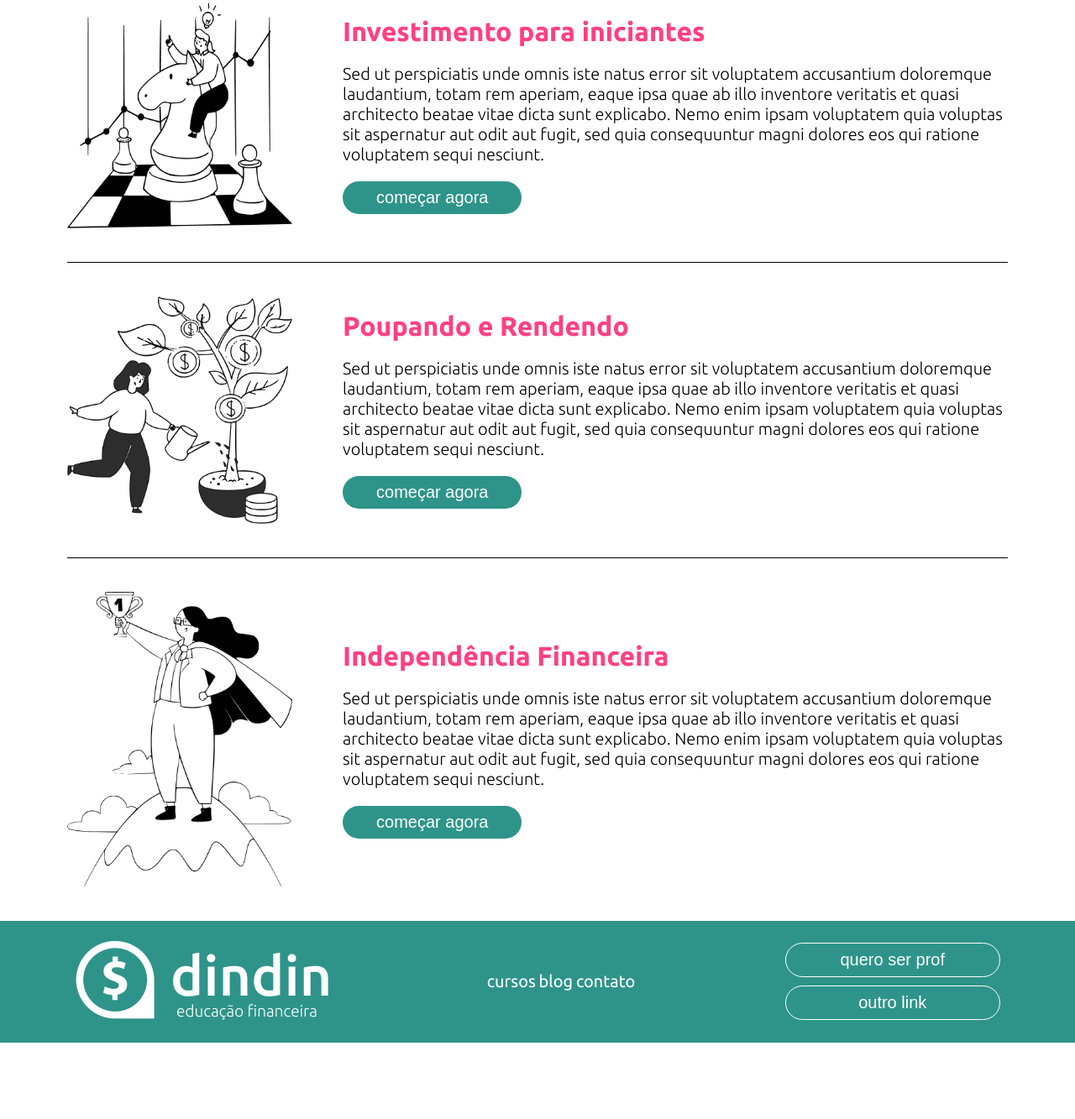
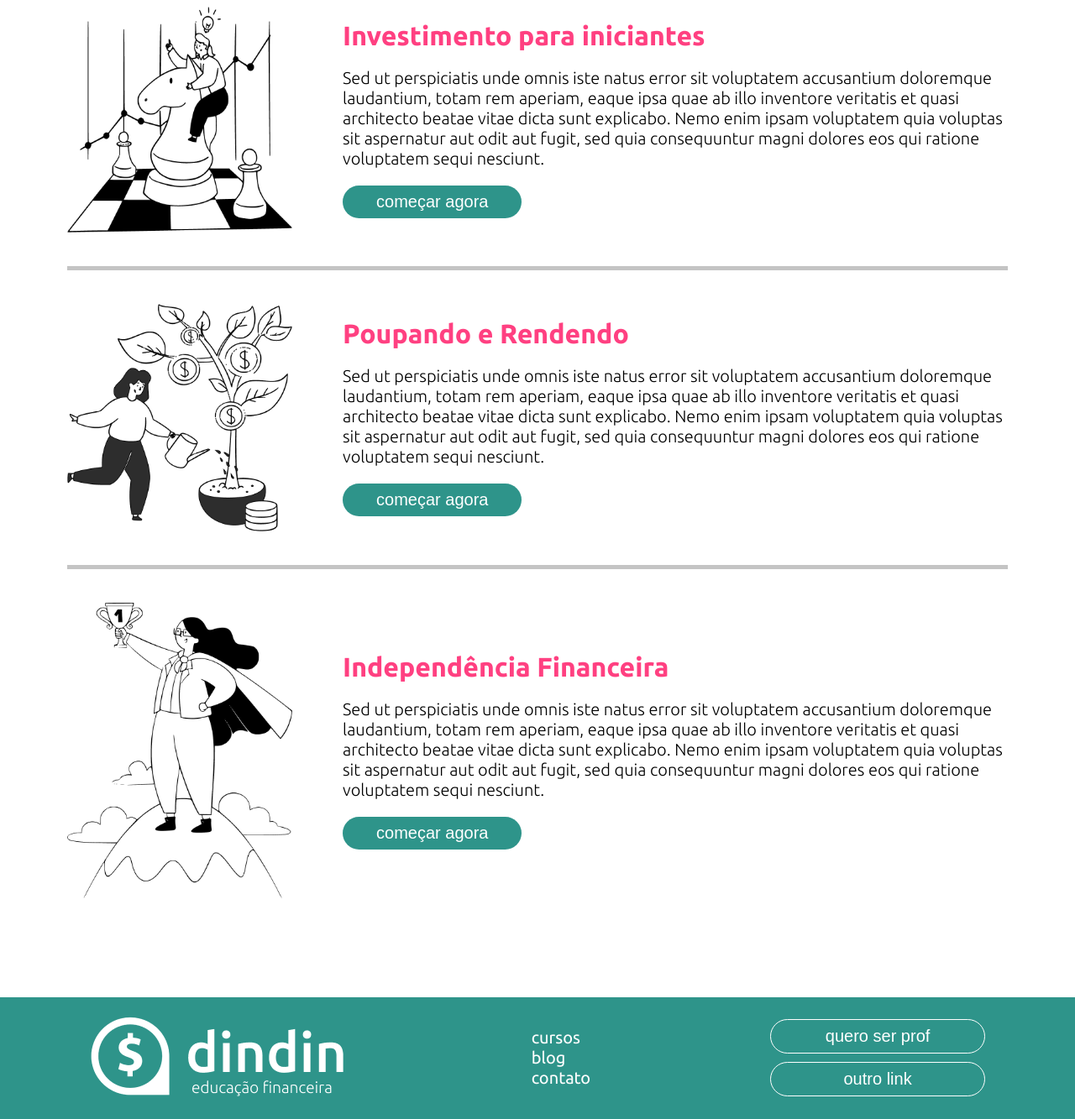
Before and after one commit to econtar/projeto01, a plain HTML site: page src/screens/cursos/cursos-index.html in a window 1280 px wide. Shown: the part 350-1683 px from the top of the page at 84% size. Before the commit the page ends 1592 px from the top, so only its background shows below. Drawn offline with Linux system fonts and the light colour scheme.

Commit message:
finalizações do projeto

```diff
--- a/src/screens/cursos/cursos-style.css
+++ b/src/screens/cursos/cursos-style.css
@@ -1,9 +1,11 @@
 #cursos {
     margin: 0px 80px;
-}
+
+       }
 
 .cursos-title {
     margin: 50px 0;
+
 }
 
 #cursos h1 {
@@ -21,6 +23,7 @@
     display: flex;
     flex-direction: column;
     align-items: center;
+
 }
 
 .cards-cursos h2 {
@@ -40,13 +43,13 @@
 .cards-cursos-cada {
     display: flex;
     align-items: center;
+    padding: 40px 0px;
 
-    padding: 40px 0px;
 }
 
 .cards-cursos-cada-meio {
-    border-top: 1px solid #000;
-    border-bottom: 1px solid #000;
+   border-top:5px solid #c4c4c4;
+   border-bottom: 1px  #c4c4c4;
 }
 
 .cards-cursos-cada img {
@@ -56,8 +59,8 @@
 .cards-cursos-desc {
     display: flex;
     flex-direction: column;
+    padding-left: 60px;
 
-    padding-left: 60px;
 }
 
 .cards-cursos-desc button {
@@ -80,6 +83,10 @@
     cursor: pointer;
 }
 
+.cards-cursos-cada {
+border-top: 5px solid #C4C4C4;
+
+}
 /* ------- */
 
 /* RESPONSIVO TELAS até 480px */
--- a/src/styles/components/footer.css
+++ b/src/styles/components/footer.css
@@ -10,13 +10,14 @@ footer {
     align-items: center;
 
     padding: 20px 0px;
+    margin-top: 78px;
 }
 
 .footer-img {
     width: auto;
 }
 
-#footer-nav {
+.footer-nav {
     display: flex;
     flex-direction: column;
 }
```
Also changed, not shown: src/screens/cursos/curso-invest-para-iniciantes/curso-invest-style.css (+5 -4 lines).
